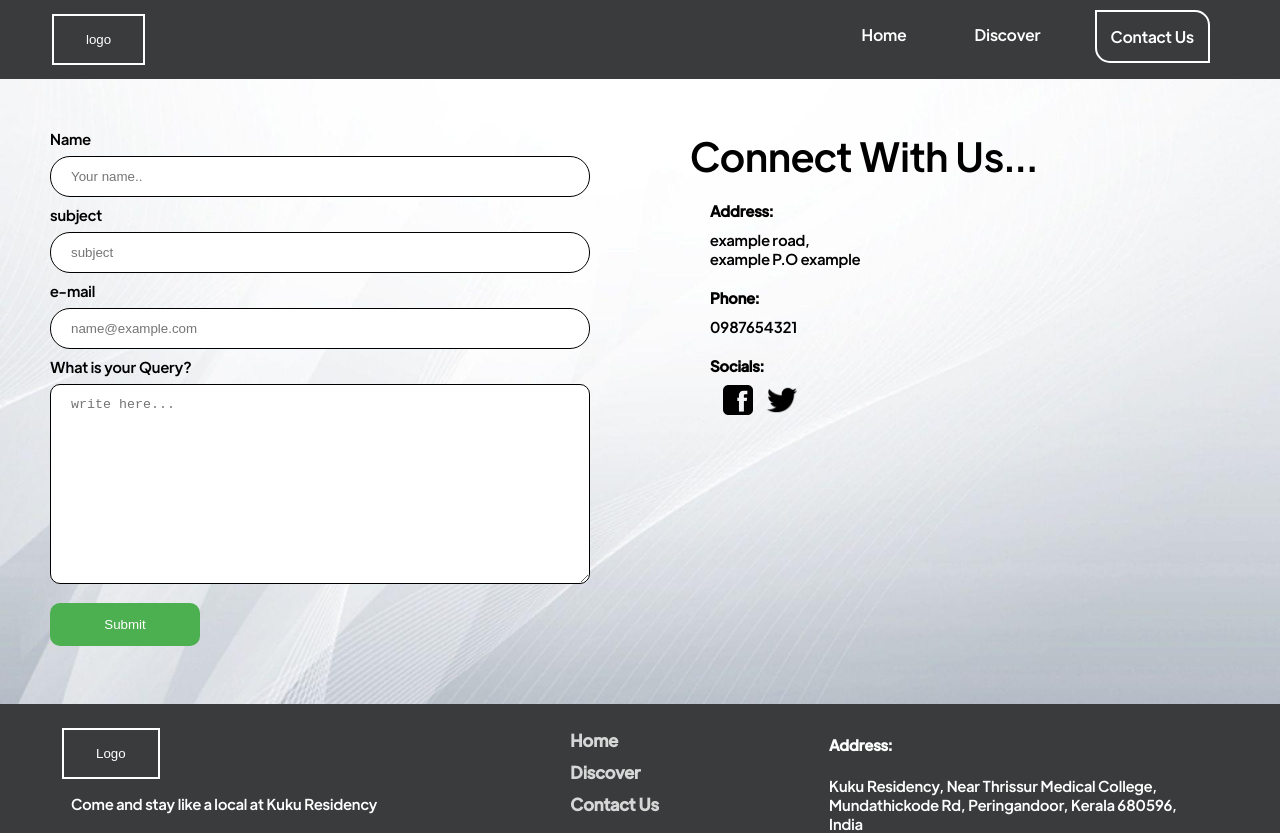
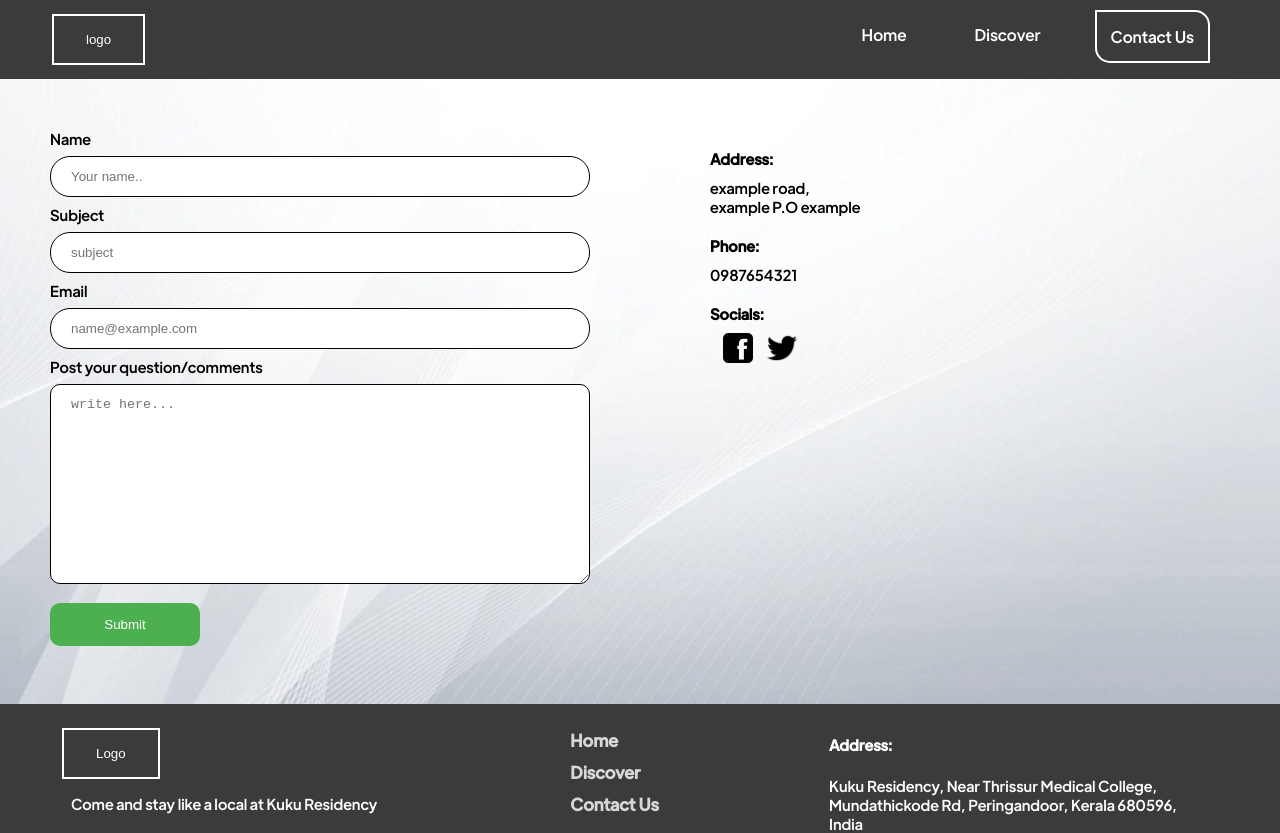
Before and after one commit to agentblues22/hotel-booking-test, a Next.js app: page /contact in a window 1280 px wide. Shown: the top 833 px of the page. Built offline with nearby package versions, Linux system fonts and the light colour scheme.

Commit message:
latest stable change

```diff
--- a/pages/contact.js
+++ b/pages/contact.js
@@ -36,7 +36,7 @@ export default function Contact() {
               placeholder="Your name.."
             />
 
-            <label htmlFor="subject">subject</label>
+            <label htmlFor="subject">Subject</label>
             <input
               className={classes.form_text}
               type="text"
@@ -45,7 +45,7 @@ export default function Contact() {
               {...register("subject", { required: true })}
               placeholder="subject"
             ></input>
-            <label htmlFor="email">e-mail</label>
+            <label htmlFor="email">Email</label>
             <input
               className={classes.form_text}
               type="text"
@@ -54,7 +54,7 @@ export default function Contact() {
               {...register("email", { required: true })}
               placeholder="name@example.com"
             ></input>
-            <label htmlFor="query">What is your Query?</label>
+            <label htmlFor="query">Post your question/comments</label>
             <textarea
               className={classes.form_textarea}
               id="query"
@@ -71,9 +71,7 @@ export default function Contact() {
           </form>
         </div>
         <div className={classes.socials_container}>
-          <div className={classes.Heading_container}>
-            <div className={classes.Heading}>Connect With Us...</div>
-          </div>
+          <div className={classes.Heading_container}></div>
           <div className={classes.links}>
             <div className={classes.link_object}>
               <div className={classes.subheading}>Address:</div>
```
